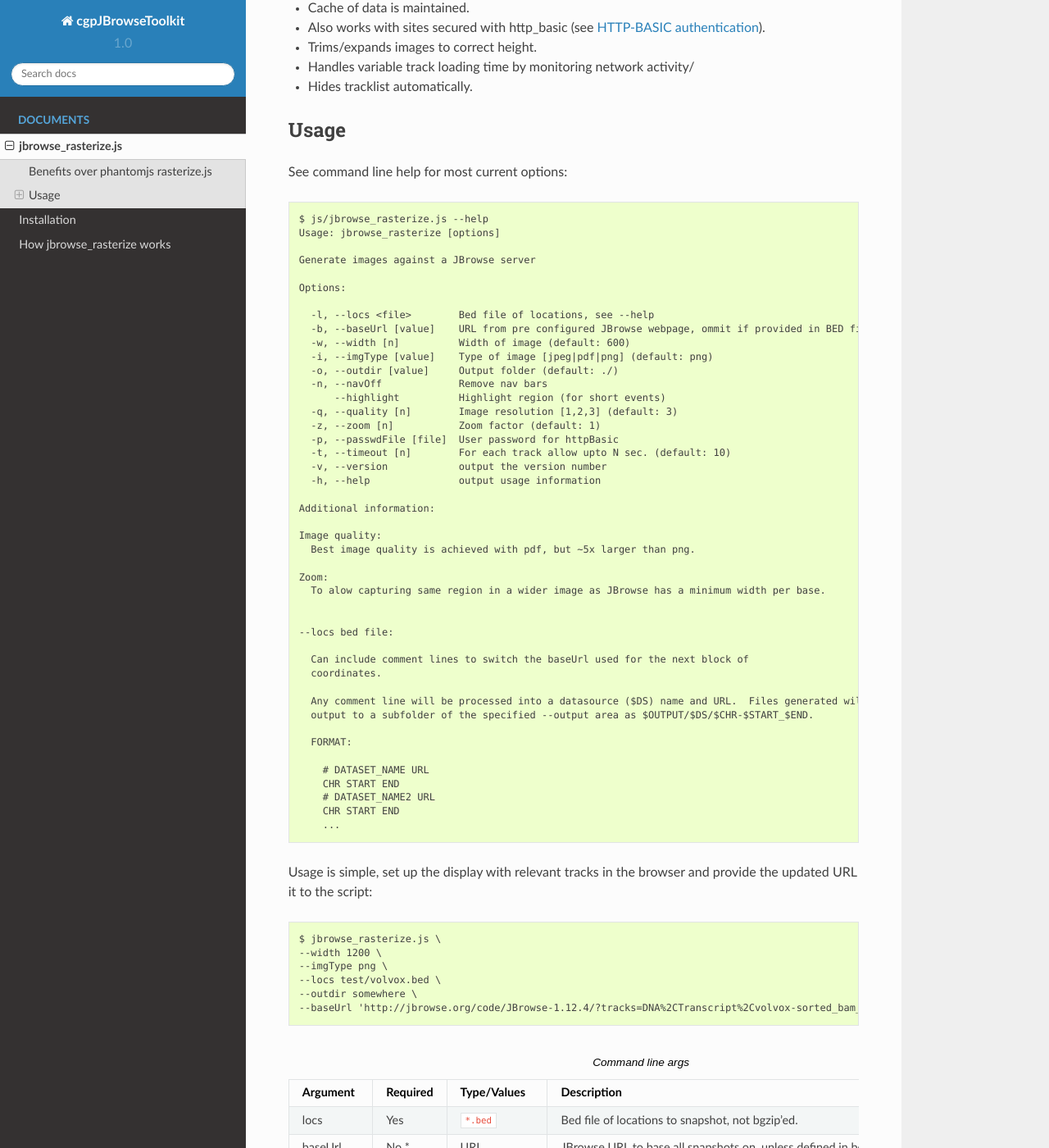
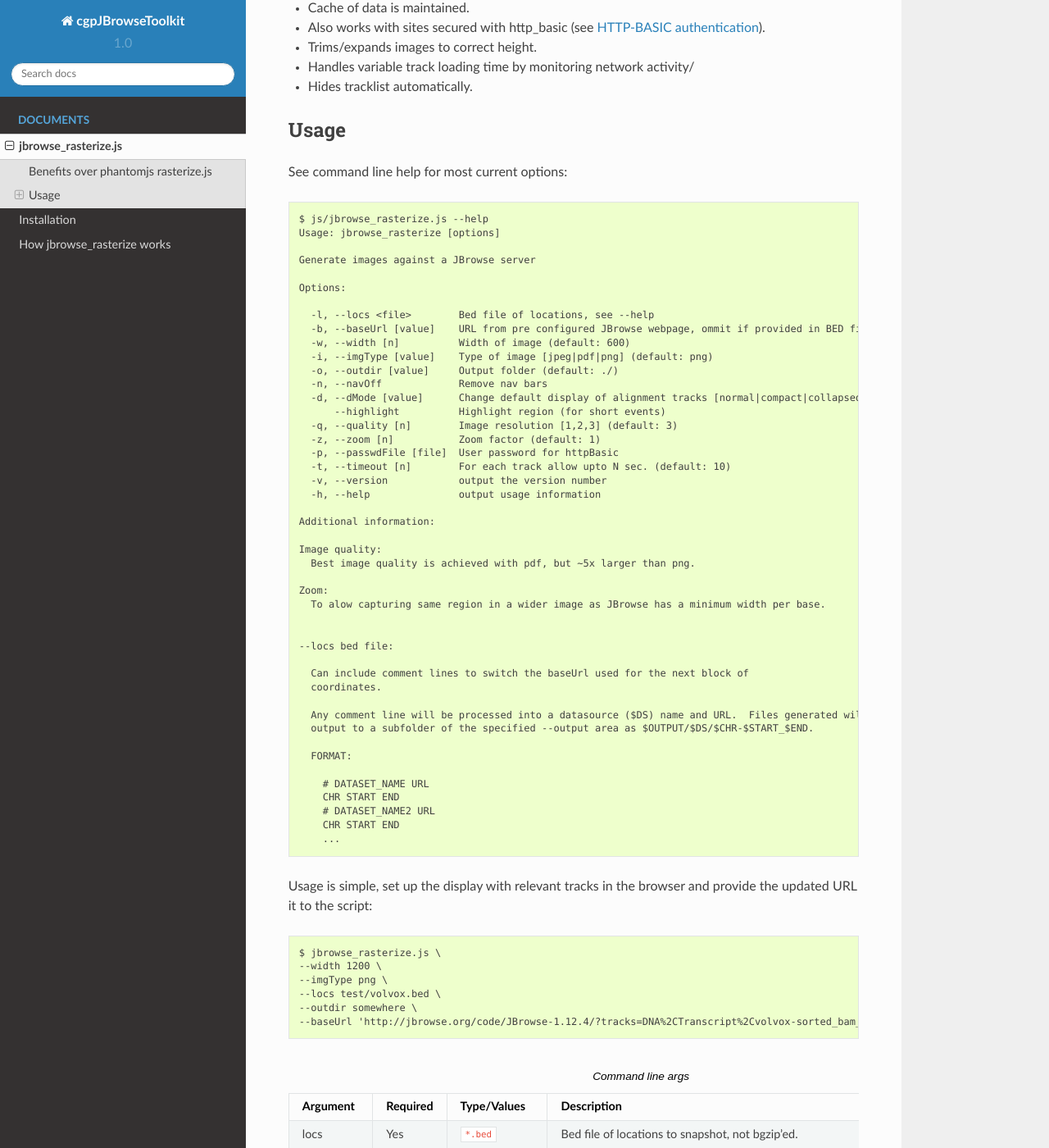
Before and after one commit to cancerit/cgpJBrowseToolkit, a Sphinx documentation site: the page built from docs/source/jbrowse_rasterize.rst, in a window 1280 px wide and 1400 px high, scrolled down 338 px. Shown: the whole window at 82% size. Built offline with Sphinx 7.4.7 and the Read the Docs theme 2.0.0, drawn with Linux system fonts in a browser that asks for light colours.

Commit message:
minor doc and more robust travis

```diff
--- a/docs/source/jbrowse_rasterize.rst
+++ b/docs/source/jbrowse_rasterize.rst
@@ -34,6 +34,7 @@ See command line help for most current options::
     -i, --imgType [value]    Type of image [jpeg|pdf|png] (default: png)
     -o, --outdir [value]     Output folder (default: ./)
     -n, --navOff             Remove nav bars
+    -d, --dMode [value]      Change default display of alignment tracks [normal|compact|collapsed]
         --highlight          Highlight region (for short events)
     -q, --quality [n]        Image resolution [1,2,3] (default: 3)
     -z, --zoom [n]           Zoom factor (default: 1)
```
Also changed, not shown: .travis.yml, 3 other files.
